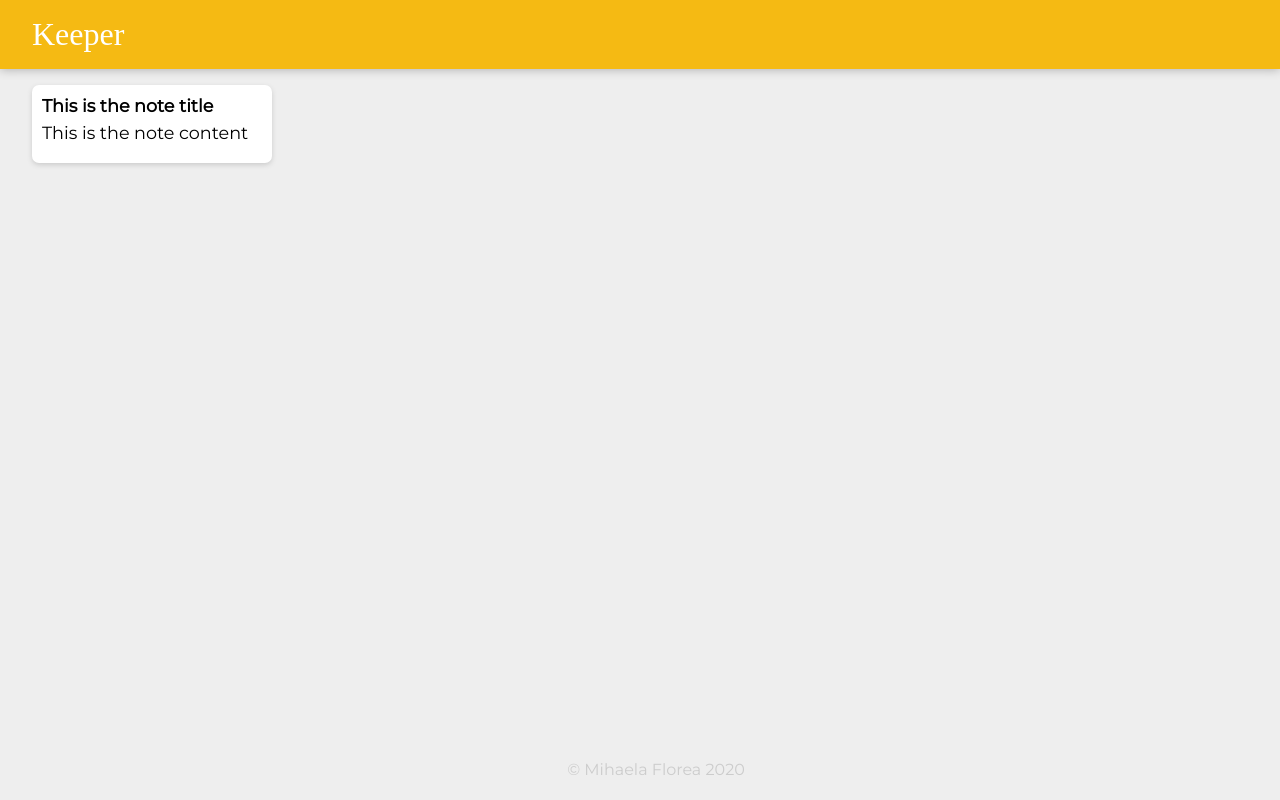
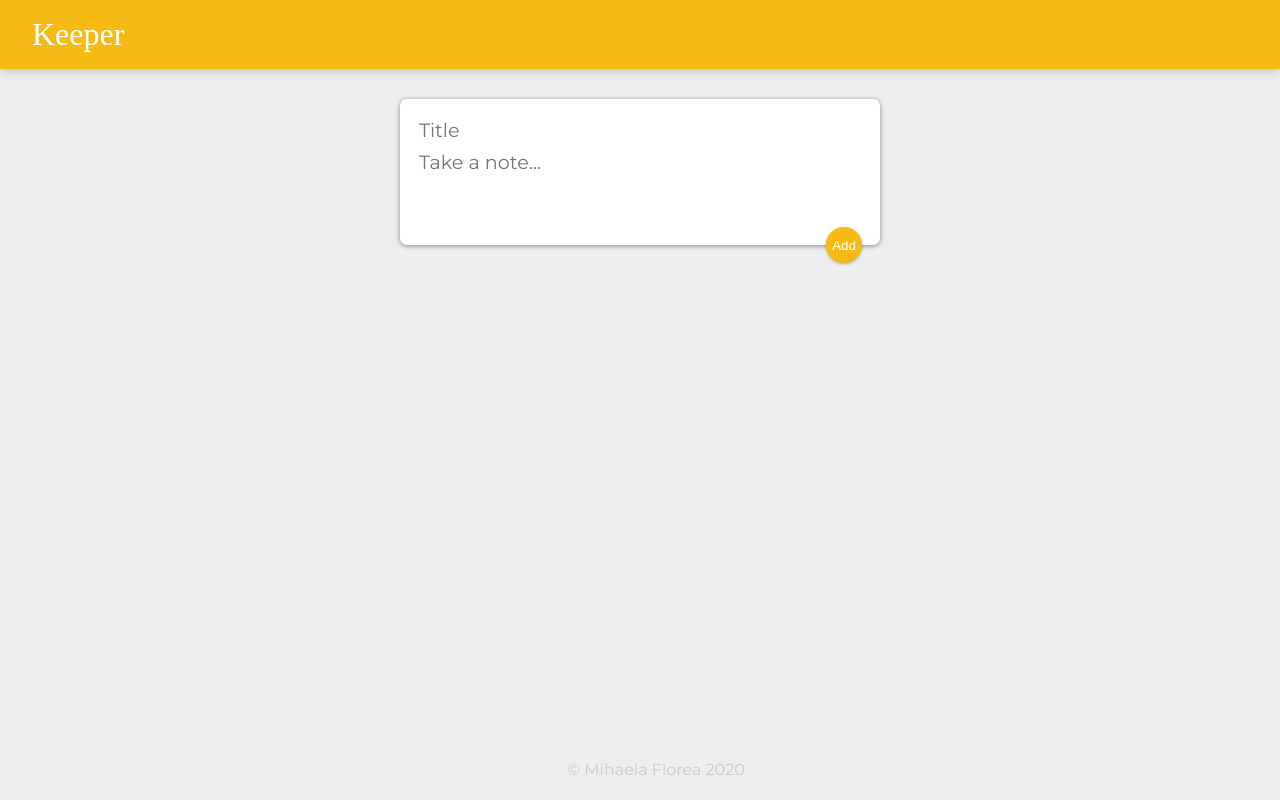
Before and after one commit to MihaelaFlorea2000/Keeper, a React (Create React App) app: page / in a window 1280 px wide. Built offline with nearby package versions, Linux system fonts and the light colour scheme; a web font is replaced by a local one.

Commit message:
Implement add/delete note functionality

```diff
--- a/public/styles.css
+++ b/public/styles.css
@@ -3,9 +3,11 @@
   margin: 0;
   box-sizing: border-box;
 }
+
 html {
   font-family: "Montserrat", sans-serif;
 }
+
 body {
   background: #eee;
   padding: 0 16px;
@@ -35,6 +37,7 @@
 footer p {
   color: #ccc;
 }
+
 .note {
   background: #fff;
   border-radius: 7px;
@@ -44,13 +47,63 @@
   margin: 16px;
   float: left;
 }
+
 .note h1 {
   font-size: 1.1em;
   margin-bottom: 6px;
 }
+
 .note p {
   font-size: 1.1em;
   margin-bottom: 10px;
   white-space: pre-wrap;
   word-wrap: break-word;
 }
+
+.note button {
+  position: relative;
+  float: right;
+  margin-right: 10px;
+  color: #f5ba13;
+  border: none;
+  width: 36px;
+  height: 36px;
+  cursor: pointer;
+  outline: none;
+}
+
+form {
+  position: relative;
+  width: 480px;
+  margin: 30px auto 20px auto;
+  background: #fff;
+  padding: 15px;
+  border-radius: 7px;
+  box-shadow: 0 1px 5px rgb(138, 137, 137);
+}
+
+form input,
+form textarea {
+  width: 100%;
+  border: none;
+  padding: 4px;
+  outline: none;
+  font-size: 1.2em;
+  font-family: inherit;
+  resize: none;
+}
+
+form button {
+  position: absolute;
+  right: 18px;
+  bottom: -18px;
+  background: #f5ba13;
+  color: #fff;
+  border: none;
+  border-radius: 50%;
+  width: 36px;
+  height: 36px;
+  box-shadow: 0 1px 3px rgba(0, 0, 0, 0.3);
+  cursor: pointer;
+  outline: none;
+}
--- a/src/components/App.jsx
+++ b/src/components/App.jsx
@@ -1,13 +1,43 @@
-import React from "react";
+import React, { useState } from "react";
 import Header from "./Header";
 import Footer from "./Footer";
 import Note from "./Note";
+import CreateArea from "./CreateArea"
 
 function App() {
+
+    const [notes, setNotes] = useState([]);
+
+    function addNote(note) {
+        setNotes((prevValue) => {
+            return [
+                ...prevValue,
+                note
+            ];
+        });
+    }
+
+    function deleteNote(id) {
+        setNotes((prevValue) => {
+            return prevValue.filter((note, index) => {
+                return index !== id;
+            });
+        });
+    }
+
     return (
         <div>
             <Header />
-            <Note />
+            <CreateArea onAdd={addNote}/>
+            {notes.map((noteItem, index) =>
+                <Note
+                    key={index}
+                    id={index}
+                    title={noteItem.title}
+                    content={noteItem.content}
+                    onDelete={deleteNote}
+                />
+            )}
             <Footer />
         </div>
     );
--- /dev/null
+++ b/src/components/CreateArea.jsx
@@ -0,0 +1,50 @@
+import React, { useState } from "react";
+
+function CreateArea(props) {
+
+  const [note, setNote] = useState({
+    title: "",
+    content: ""
+  });
+
+  function handleChange(event) {
+    const {value, name} = event.target;
+
+    setNote((prevValue) => {
+      return {
+        ...prevValue,
+        [name]: value
+      }
+    });
+  }
+
+  return (
+    <div>
+      <form onSubmit={(event) => {event.preventDefault();}}>
+        <input
+          name="title"
+          placeholder="Title"
+          value={note.title}
+          onChange={handleChange}
+        />
+        <textarea
+          name="content"
+          placeholder="Take a note..."
+          rows="3"
+          value={note.content}
+          onChange={handleChange}
+        />
+        <button onClick={() => {
+            props.onAdd(note);
+            setNote({
+              title: "",
+              content: ""
+            });
+          }}
+        >Add</button>
+      </form>
+    </div>
+  );
+}
+
+export default CreateArea;
--- a/src/components/Footer.jsx
+++ b/src/components/Footer.jsx
@@ -1,8 +1,5 @@
 import React from "react";
 
-
-//4. Create a Footer.jsx component that renders a <footer> element
-//to show a copyright message in a <p> with a dynamically updated year.
 const year = new Date().getFullYear();
 
 function Footer() {
--- a/src/components/Header.jsx
+++ b/src/components/Header.jsx
@@ -1,7 +1,5 @@
 import React from "react";
 
-//3. Create a Header.jsx component that renders a <header> element
-//to show the Keeper App name in an <h1>.
 function Header() {
     return (
         <header>
--- a/src/components/Note.jsx
+++ b/src/components/Note.jsx
@@ -1,14 +1,11 @@
 import React from "react";
 
-//5. Create a Note.jsx component to show a <div> element with a
-//<h1> for a title and a <p> for the content.
-//6. Make sure that the final website is styled like the example shown here:
-//https://l1pp6.csb.app/
-function Note() {
+function Note(props) {
     return(
         <div className="note">
-            <h1>This is the note title</h1>
-            <p>This is the note content</p>
+            <h1>{props.title}</h1>
+            <p>{props.content}</p>
+            <button onClick={() => {props.onDelete(props.id)}}>DELETE</button>
         </div>
     );
 }
--- a/src/index.js
+++ b/src/index.js
@@ -1,8 +1,5 @@
-//1. Create a new React app.
 import React from "react";
 import ReactDOM from "react-dom";
-
-//2. Create a App.jsx component.
-import App from "./components/App"
+import App from "./components/App";
 
 ReactDOM.render(<App />, document.getElementById("root"));
```
Also changed, not shown: src/notes.js (added, +28 -0 lines).
